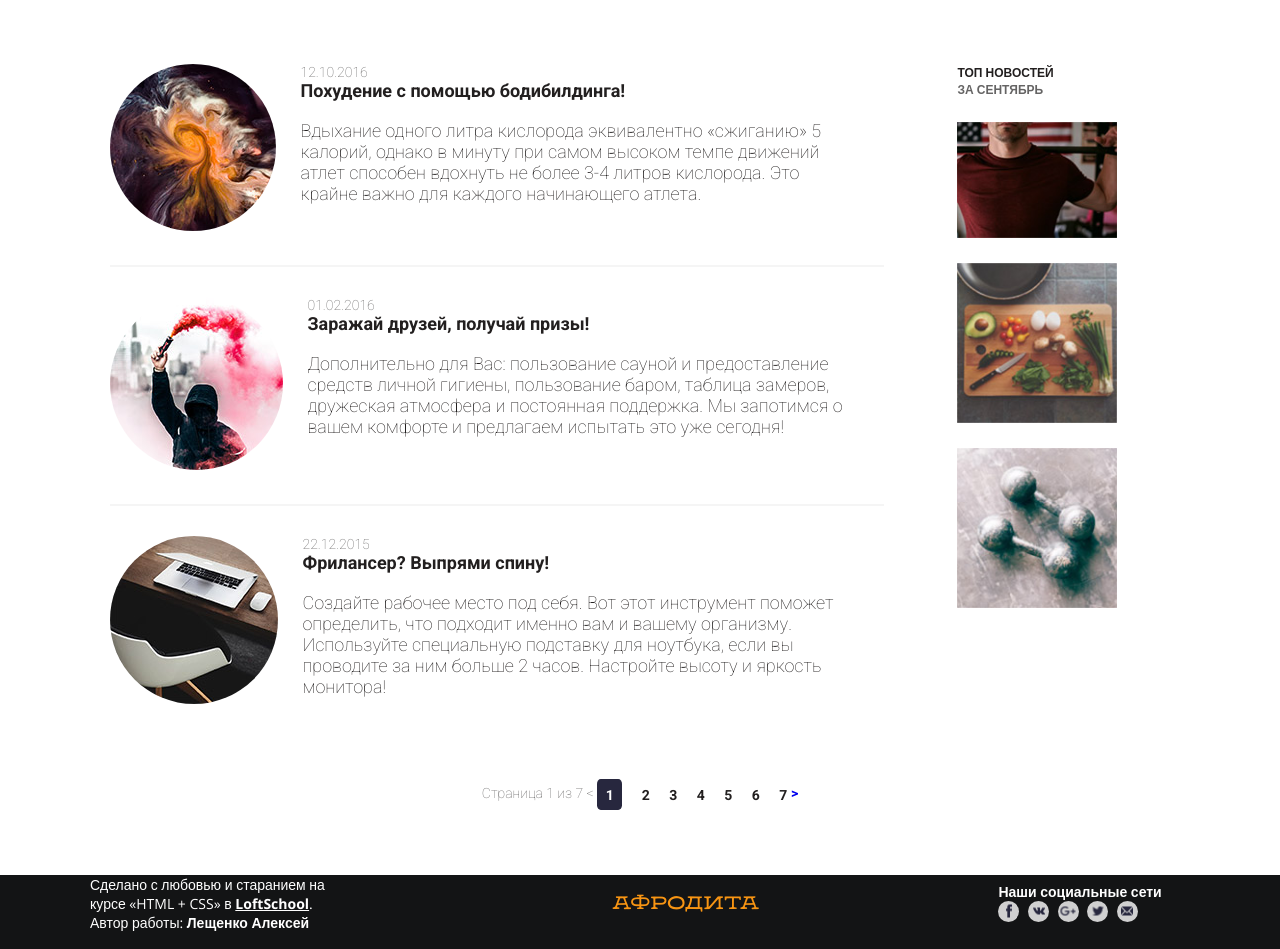
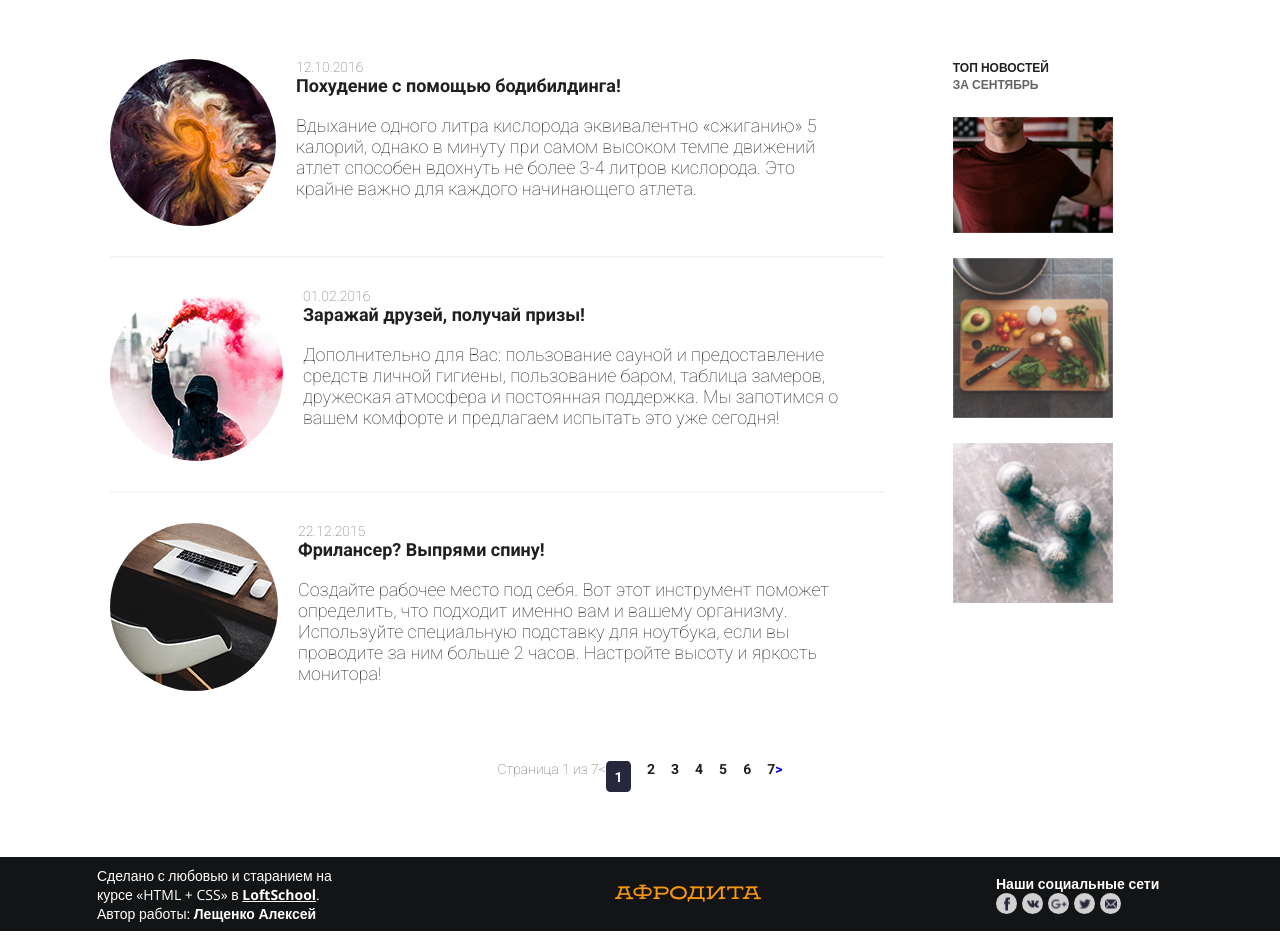
Before and after one commit to oleksii-l/afrodita_layout, a plain HTML site: page index.html in a window 1280 px wide. Shown: the part 1340-2289 px from the top of the page. Drawn offline with nearby package versions, Linux system fonts and the light colour scheme.

Commit message:
init flexbox version

```diff
--- a/css/style.css
+++ b/css/style.css
@@ -32,19 +32,14 @@ div, p, form, button, b, a, input, span {
 }
 
 ul {
-    display: inline-block;
     padding: 0;
     margin: 0;
-}
-
-ul li {
-    display: inline-block;
+    list-style: none;
 }
 
 p, h2 {
     margin: 0;
     padding: 0;
-    display: inline-block;
 }
 
 h5, h6 {
@@ -74,14 +69,16 @@ a {
 }
 
 .container__header{
-    padding-right: 22px;;
+    padding-right: 22px;
+    display: flex;
+    justify-content: space-between;
+    align-items: center;
 }
 
 .logo {
     font-family: 'GoraFree';
     font-size: 18px;
     color: #f89513;
-    display: inline-block;
     margin-left: 19px;
     text-transform: uppercase;
     width: 15%;
@@ -90,9 +87,7 @@ a {
 /* Navigation */
 .nav {
     color: white;
-    display: inline-block;
     text-align: center;
-    width: 67%;
 }
 
 .nav__item {
@@ -109,20 +104,24 @@ a {
     text-transform: uppercase;;
 }
 
+.nav__list {
+    display: flex;
+}
+
 .nav__url {
     color: white;
 }
 
 .nav__img {
-    display: inline-block;
+
 }
 
 .nav__title:before {
     content: '';
-    display: inline-block;
     vertical-align: middle;
     background: center center / contain no-repeat;
     margin-right: 16px;
+    display: inline-block;
 }
 
 .nav__title:hover {
@@ -162,7 +161,6 @@ a {
 
 /* Contacts */
 .contacts {
-    display: inline-block;
     vertical-align: middle;
     text-align: right;
     width: 15%;
@@ -182,7 +180,6 @@ a {
 
 /* Banner */
 .main__banner {
-    display: inline-block;
     text-align: center;
     width: 100%;
     padding-top: 77px;
@@ -213,6 +210,11 @@ a {
     margin-top: 60px;
 }
 
+.features__list {
+    display: flex;
+    justify-content: space-evenly;
+}
+
 .features__item {
     width: 215px;
     vertical-align: top;
@@ -220,7 +222,9 @@ a {
 }
 
 .feature {
-    margin-right: 70px;
+    display: flex;
+    align-items: center;
+    flex-direction: column;
 }
 
 .feature:last-child {
@@ -232,7 +236,6 @@ a {
     height: 70px;
     border-radius: 50%;
     background-color: #f89513;
-    display: inline-block;
     position: relative;
 }
 
@@ -266,9 +269,9 @@ a {
     height: 3px;
     border-radius: 50%;
     background-color: white;
-    display: inline-block;
     vertical-align: middle;
     margin-right: 24px;
+    display: inline-block;
 }
 
 /* news block */
@@ -281,6 +284,7 @@ a {
     margin-top: 70px;
     margin-left: 20px;
     margin-right: 20px;
+    display: flex;
 }
 
 .news-content__title {
@@ -295,7 +299,6 @@ a {
     width: 73%;
     text-align: left;
     font-family: "Roboto";
-    display: inline-block;
     margin-right: 69px;
 }
 
@@ -303,6 +306,10 @@ a {
     margin-bottom: 30px;
     padding-bottom: 30px;
     border-bottom: 2px solid #f5f5f5;
+}
+
+.news__entry {
+    display: flex;
 }
 
 .news__item:last-child {
@@ -313,7 +320,6 @@ a {
 
 
 .news__img {
-    display: inline-block;
     border-radius: 50%;
     margin-right: 20px;
 }
@@ -321,13 +327,11 @@ a {
 .top-news {
     width: 20%;
     vertical-align: top;
-    display: inline-block;
 }
 
 .news {
     width: 70%;
     vertical-align: top;
-    display: inline-block;
 }
 
 .news__date {
@@ -381,12 +385,13 @@ a {
     font-family: "Roboto";
     font-size: 14px;
     margin-top: 70px;
+    display: flex;
+    justify-content: center;
 }
 
 .pagination__position {
     font-weight: lighter;
     color: #656464;
-    display: inline-block;
 }
 
 .pagination__position_noactive {
@@ -400,7 +405,11 @@ a {
 }
 
 .pagination__pager {
-    display: inline-block;
+    display: flex;
+}
+
+.pagination__list {
+    display: flex;
 }
 
 .pagination__item {
@@ -448,12 +457,18 @@ a {
     padding-left: 19px;
     padding-right: 19px;
     min-height: 74px;
+    display: flex;
+}
+
+.container_footer {
+    display: flex;
+    justify-content: center;
+    align-items: center;
 }
 
 .logo_footer {
     width: 56%;
     text-align: center;
-    display: inline-block;
 }
 
 .footer__desc {
@@ -462,7 +477,6 @@ a {
     width: 24%;
     text-align: left;
     vertical-align: middle;
-    display: inline-block;
 }
 
 .footer__company{
@@ -481,8 +495,11 @@ a {
     font-weight: bold;
     font-size: 14px;
     text-align: left;
-    display: inline-block;
     vertical-align: middle;
+}
+
+.social__list {
+    display: flex;
 }
 
 .social__item {
--- a/index.html
+++ b/index.html
@@ -114,7 +114,7 @@
 
                                 </li>
                                 <li class="news__item">
-                                    <div class="news_entry">
+                                    <div class="news__entry">
                                         <img src="img/Layer 7.jpg" alt="" class="news__img">
                                         <div class="news">
                                             <div class="news__date">01.02.2016</div>
@@ -127,7 +127,7 @@
                                     </div>
                                 </li>
                                 <li class="news__item">
-                                    <div class="news_entry">
+                                    <div class="news__entry">
                                         <img src="img/Layer 9.jpg" alt="" class="news__img">
                                         <div class="news">
                                             <div class="news__date">22.12.2015</div>
@@ -193,7 +193,7 @@
 
             </section>
             <footer class="footer">
-                <div class="container">
+                <div class="container container_footer">
                     <div class="footer__desc">
                         <div class="footer__text">Сделано с любовью и старанием на курсе «HTML + CSS» в <a href="#"
                                 class="footer__company">LoftSchool</a>.</div>
```
